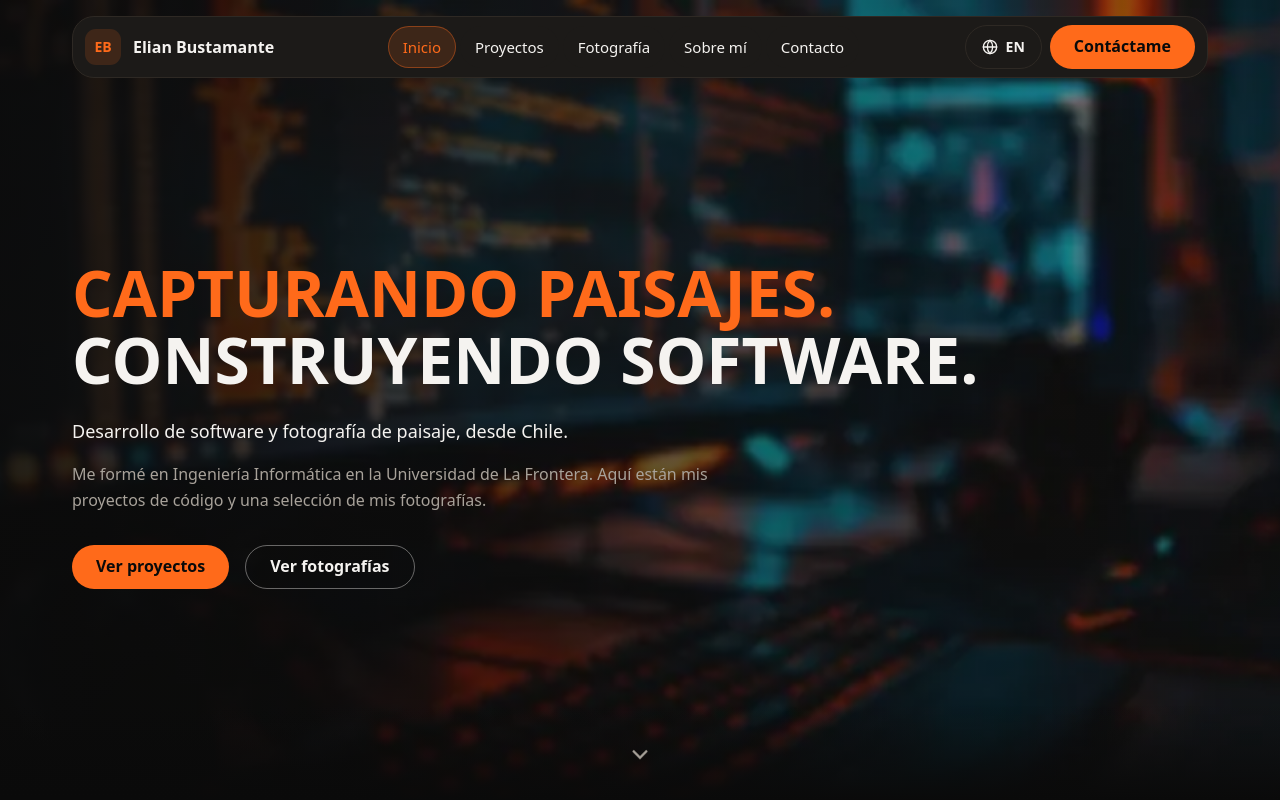
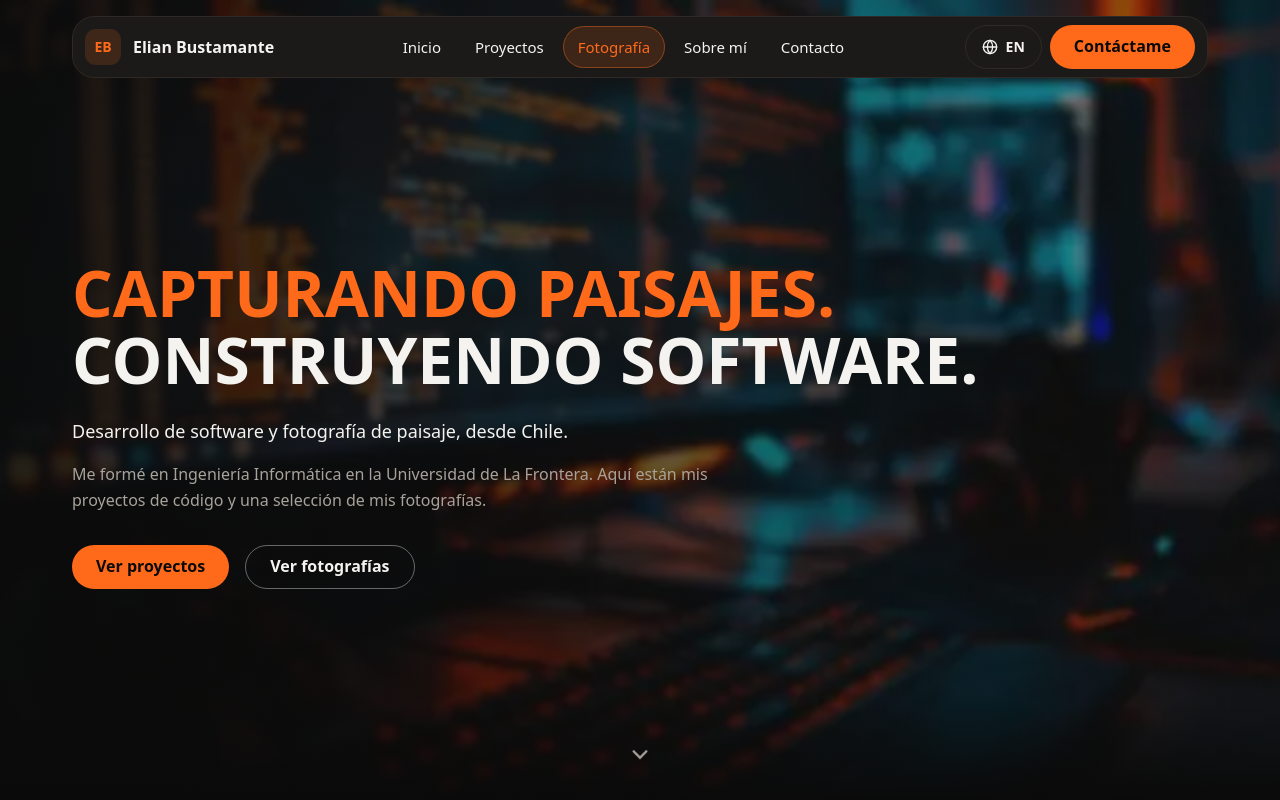
Before and after one commit to ElianBustamante/ElianBustamante.github.io, a React (Vite) app: page /#inicio in a window 1280 px wide. Shown: the top 800 px of the page. Built offline with nearby package versions, Linux system fonts and the light colour scheme.

Commit message:
fix(navbar): calculate active section and navigation bounds from scroll and resize

```diff
--- a/src/components/Navbar.jsx
+++ b/src/components/Navbar.jsx
@@ -3,6 +3,7 @@ import { useState, useEffect, useRef } from 'react'
 import LanguageToggle from './LanguageToggle'
 import { IconMenu, IconClose } from './icons'
 import NavRail from './NavRail'
+import { getActiveSectionIndex, canGoPrev, canGoNext } from '../lib/sections'
 
 const links = [
   { href: '#inicio', key: 'nav.home' },
@@ -14,27 +15,66 @@ const links = [
 
 export default function Navbar() {
   const { t } = useTranslation()
-  const [activeId, setActiveId] = useState('inicio')
+  const [{ activeId, canPrev, canNext }, setNavState] = useState({
+    activeId: 'inicio',
+    canPrev: false,
+    canNext: true,
+  })
   const [menuOpen, setMenuOpen] = useState(false)
   const menuButtonRef = useRef(null)
   const mobileMenuRef = useRef(null)
 
   useEffect(() => {
-    const observer = new IntersectionObserver(
-      (entries) => {
-        entries.forEach((entry) => {
-          if (entry.isIntersecting) {
-            setActiveId(entry.target.id)
-          }
-        })
-      },
-      { rootMargin: '-40% 0px -55% 0px' }
-    )
+    let rafId = null
 
-    const sections = document.querySelectorAll('section[id]')
-    sections.forEach((section) => observer.observe(section))
+    const updateNavState = () => {
+      const sectionElements = Array.from(document.querySelectorAll('section[id]'))
+      if (!sectionElements.length) return
 
-    return () => observer.disconnect()
+      const rects = sectionElements.map((el) => el.getBoundingClientRect())
+      const viewportHeight = window.innerHeight || document.documentElement.clientHeight || 0
+
+      const activeIdx = getActiveSectionIndex(rects, viewportHeight)
+      const nextActiveId = sectionElements[activeIdx]?.id || 'inicio'
+      const nextCanPrev = canGoPrev(rects)
+      const nextCanNext = canGoNext(rects)
+
+      setNavState((prev) => {
+        if (
+          prev.activeId === nextActiveId &&
+          prev.canPrev === nextCanPrev &&
+          prev.canNext === nextCanNext
+        ) {
+          return prev
+        }
+        return {
+          activeId: nextActiveId,
+          canPrev: nextCanPrev,
+          canNext: nextCanNext,
+        }
+      })
+    }
+
+    const handleScrollOrResize = () => {
+      if (rafId !== null) return
+      rafId = requestAnimationFrame(() => {
+        rafId = null
+        updateNavState()
+      })
+    }
+
+    updateNavState()
+
+    document.addEventListener('scroll', handleScrollOrResize, { capture: true, passive: true })
+    window.addEventListener('resize', handleScrollOrResize, { passive: true })
+
+    return () => {
+      if (rafId !== null) {
+        cancelAnimationFrame(rafId)
+      }
+      document.removeEventListener('scroll', handleScrollOrResize, { capture: true })
+      window.removeEventListener('resize', handleScrollOrResize)
+    }
   }, [])
 
   useEffect(() => {
@@ -76,7 +116,7 @@ export default function Navbar() {
 
   return (
     <>
-      <NavRail activeId={activeId} />
+      <NavRail activeId={activeId} canPrev={canPrev} canNext={canNext} />
 
       {menuOpen && (
         <div
```
